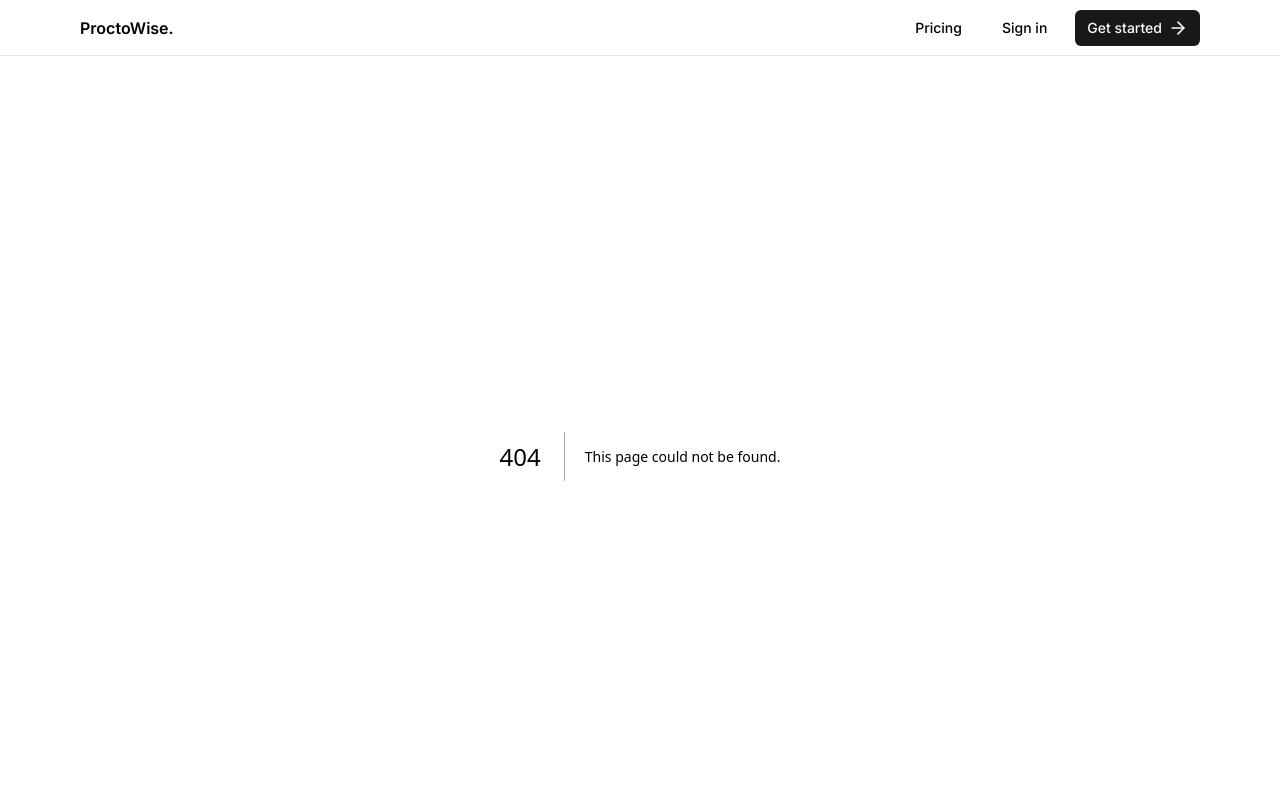
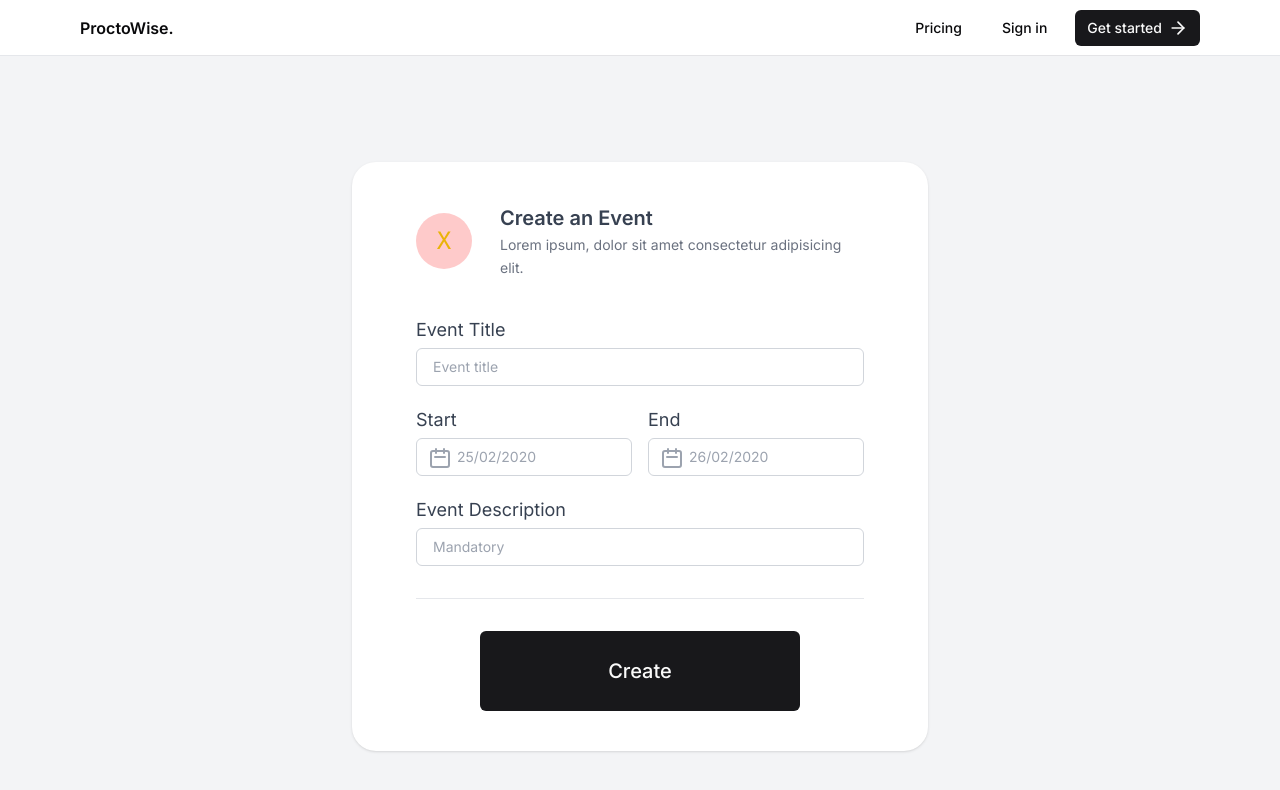
Before and after one commit to hanzala-bhutto/ProctoWise-Frontend, a Next.js app: page /organizer/createEvent in a window 1280 px wide. Before the commit this address had no page. Shown: the top 790 px of the page. Built offline with nearby package versions, Linux system fonts and the light colour scheme.

Commit message:
@Feature | Create_Event Module Added

```diff
--- /dev/null
+++ b/src/app/organizer/(eventFunctions)/createEvent/page.tsx
@@ -0,0 +1,68 @@
+import { buttonVariants } from '@/components/ui/button';
+import Link from 'next/link';
+import React from 'react';
+
+export default function(){
+    return(
+        <div className="min-h-screen bg-gray-100 py-6 flex flex-col justify-center sm:py-12">
+            <form action="">
+  <div className="relative py-3 sm:max-w-xl sm:mx-auto">
+    <div className="relative px-4 py-10 bg-white mx-8 md:mx-0 shadow rounded-3xl sm:p-10">
+      <div className="max-w-md mx-auto">
+        <div className="flex items-center space-x-5">
+          <div className="h-14 w-14 bg-red-200 rounded-full flex flex-shrink-0 justify-center items-center text-yellow-500 text-2xl font-mono">X</div>
+          <div className="block pl-2 font-semibold text-xl self-start text-gray-700">
+            <h2 className="leading-relaxed">Create an Event</h2>
+            <p className="text-sm text-gray-500 font-normal leading-relaxed">Lorem ipsum, dolor sit amet consectetur adipisicing elit.</p>
+          </div>
+        </div>
+        <div className="divide-y divide-gray-200">
+          <div className="py-8 text-base leading-6 space-y-4 text-gray-700 sm:text-lg sm:leading-7">
+            <div className="flex flex-col">
+              <label className="leading-loose">Event Title</label>
+              <input required type="text" className="px-4 py-2 border focus:ring-gray-500 focus:border-gray-900 w-full sm:text-sm border-gray-300 rounded-md focus:outline-none text-gray-600" placeholder="Event title" />
+            </div>
+            <div className="flex items-center space-x-4">
+              <div className="flex flex-col">
+                <label className="leading-loose">Start</label>
+                <div className="relative focus-within:text-gray-600 text-gray-400">
+                  <input required type="text" className="pr-4 pl-10 py-2 border focus:ring-gray-500 focus:border-gray-900 w-full sm:text-sm border-gray-300 rounded-md focus:outline-none text-gray-600" placeholder="25/02/2020" />
+                  <div className="absolute left-3 top-2">
+                    <svg className="w-6 h-6" fill="none" stroke="currentColor" viewBox="0 0 24 24" xmlns="http://www.w3.org/2000/svg"><path stroke-linecap="round" stroke-linejoin="round" stroke-width="2" d="M8 7V3m8 4V3m-9 8h10M5 21h14a2 2 0 002-2V7a2 2 0 00-2-2H5a2 2 0 00-2 2v12a2 2 0 002 2z"></path></svg>
+                  </div>
+                </div>
+              </div>
+              <div className="flex flex-col">
+                <label className="leading-loose">End</label>
+                <div className="relative focus-within:text-gray-600 text-gray-400">
+                  <input required type="text" className="pr-4 pl-10 py-2 border focus:ring-gray-500 focus:border-gray-900 w-full sm:text-sm border-gray-300 rounded-md focus:outline-none text-gray-600" placeholder="26/02/2020" />
+                  <div className="absolute left-3 top-2">
+                    <svg className="w-6 h-6" fill="none" stroke="currentColor" viewBox="0 0 24 24" xmlns="http://www.w3.org/2000/svg"><path stroke-linecap="round" stroke-linejoin="round" stroke-width="2" d="M8 7V3m8 4V3m-9 8h10M5 21h14a2 2 0 002-2V7a2 2 0 00-2-2H5a2 2 0 00-2 2v12a2 2 0 002 2z"></path></svg>
+                  </div>
+                </div>
+              </div>
+            </div>
+            <div className="flex flex-col">
+              <label className="leading-loose">Event Description</label>
+              <input required type="text" className="px-4 py-2 border focus:ring-gray-500 focus:border-gray-900 w-full sm:text-sm border-gray-300 rounded-md focus:outline-none text-gray-600" placeholder="Mandatory" />
+            </div>
+          </div>
+          <div className="pt-4 flex items-center justify-center space-x-4">
+
+              <button
+                    type='submit'
+                    className={buttonVariants({
+                      size: "lg",
+                    })}
+                  >
+                    Create
+                </button>
+          </div>
+        </div>
+      </div>
+    </div>
+  </div>
+  </form>
+</div>
+    )
+}
```
Also changed, not shown: 1 other file (tests, documents, lock files or other folders).
